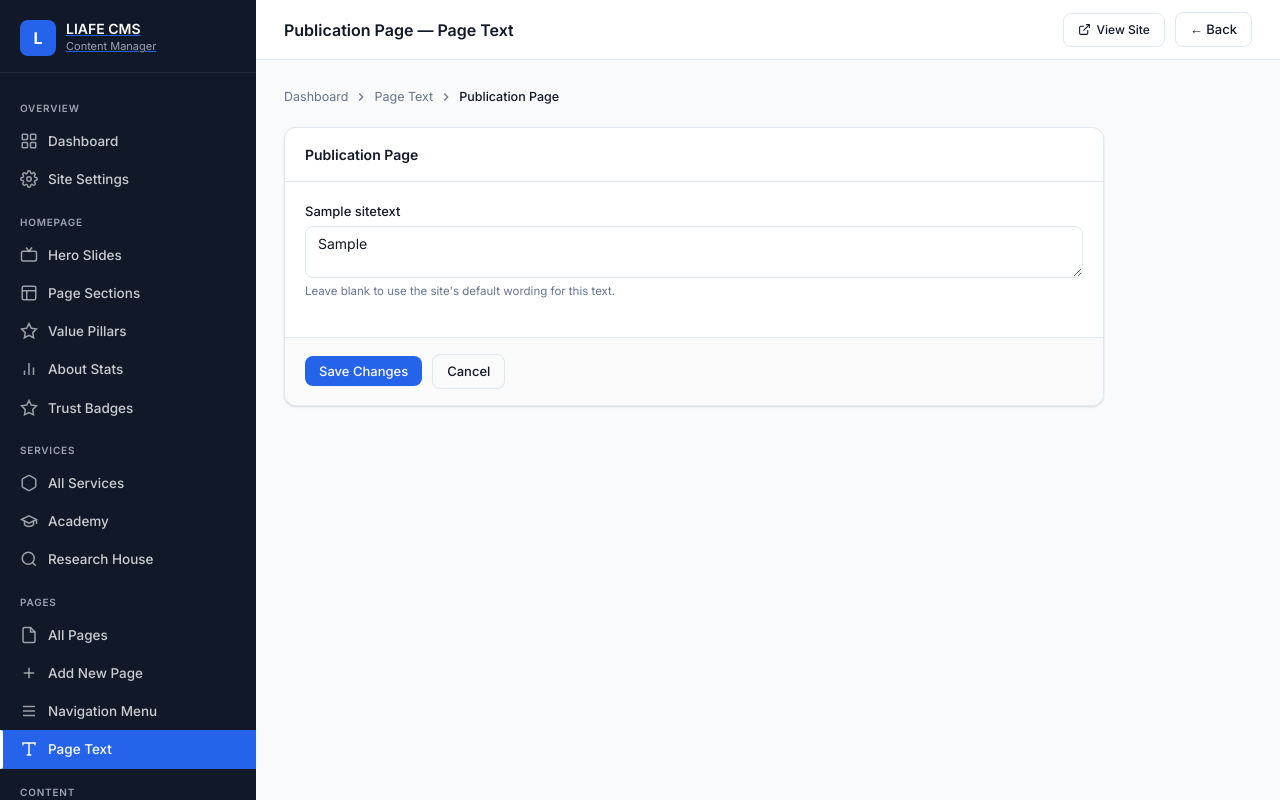
After one commit to Lahsasna1/Liafe-website, a Django app: page /dashboard/page-text/publication/ in a window 1280 px wide. The commit adds this page. Run offline with Django 5.2, Linux system fonts and the light colour scheme; a user stored in the database is signed in; tables that the repository leaves empty hold one stand-in row (values such as "Sample post"); some libraries are stand-ins or nearby versions.

Commit message:
Add SiteText model + dashboard UI for the long tail of page copy
Introduces a generic key→value model for the ~80 remaining scattered
strings (eyebrows, secondary button text, empty-state messages,
static subheadings, form labels/placeholders) that have no natural
home on an existing model. `key` is fixed at creation and excluded
from any form (same decoupling pattern as Service.key), so nothing
a dashboard user does can break a template lookup.

Dashboard UI is a "Page Text" index grouped by page (Home, Academy,
Research House, Shariah Advisory, Publication, Contact, Global),
each opening a single bulk-edit page with a labeled textarea per
string — not per-row Add/Edit/Delete, since rows are seeded, not
user-created.

This commit is schema-only and inert: the site_text context variable
is wired in but nothing renders it yet, and no rows exist. No visual
change on the public site. Per-page wiring follows in later commits,
one page at a time.

Fourth step of making the whole site's navigation/button text
dashboard-editable end to end (see Phase 1/2/3 commits).

Co-Authored-By: Claude Sonnet 5 <noreply@anthropic.com>

```diff
--- a/core/context_processors.py
+++ b/core/context_processors.py
@@ -1,4 +1,4 @@
-from .models import SiteSetting
+from .models import SiteSetting, SiteText
 
 
 def site_settings(request):
@@ -6,8 +6,10 @@ def site_settings(request):
     from services.models import Service
     nav_items = NavigationMenuItem.objects.filter(is_active=True).select_related('page')
     nav_services = Service.objects.filter(is_active=True).order_by('order')
+    site_text = {t.key: t.value for t in SiteText.objects.only('key', 'value')}
     return {
         'site':         SiteSetting.load(),
         'nav_items':    nav_items,
         'nav_services': nav_services,
+        'site_text':    site_text,
     }
--- a/core/models.py
+++ b/core/models.py
@@ -159,3 +159,31 @@ class TrustBadge(models.Model):
 
     def __str__(self):
         return self.title
+
+
+class SiteText(models.Model):
+    GROUPS = [
+        ('global',      'Global / Shared'),
+        ('home',        'Homepage'),
+        ('academy',     'Academy Page'),
+        ('research',    'Research House Page'),
+        ('shariah',     'Shariah Advisory Page'),
+        ('publication', 'Publication Page'),
+        ('contact',     'Contact Page'),
+    ]
+    key   = models.SlugField(max_length=120, unique=True, editable=False,
+                              help_text="Internal identifier, fixed at creation. Not shown in the dashboard.")
+    group = models.CharField(max_length=20, choices=GROUPS, default='global')
+    label = models.CharField(max_length=200, help_text="Shown in the dashboard so you know what this controls")
+    value = models.TextField(blank=True, help_text="Leave blank to use the site's default text")
+    order = models.PositiveSmallIntegerField(default=0)
+    created_at = models.DateTimeField(auto_now_add=True)
+    updated_at = models.DateTimeField(auto_now=True)
+
+    class Meta:
+        ordering = ['group', 'order', 'label']
+        verbose_name = "Page Text"
+        verbose_name_plural = "Page Text"
+
+    def __str__(self):
+        return f"[{self.group}] {self.label}"
--- a/dashboard/urls.py
+++ b/dashboard/urls.py
@@ -27,6 +27,8 @@ urlpatterns = [
     path('trust-badges/add/',                   views.trust_badge_form,          name='trust_badge_add'),
     path('trust-badges/<int:pk>/edit/',         views.trust_badge_form,          name='trust_badge_edit'),
     path('trust-badges/<int:pk>/delete/',       views.trust_badge_delete,        name='trust_badge_delete'),
+    path('page-text/',                          views.site_text_index,           name='site_text_index'),
+    path('page-text/<str:group>/',              views.site_text_group,           name='site_text_group'),
 
     # About stats
     path('about-stats/',                        views.about_stats,               name='about_stats'),
--- a/dashboard/views.py
+++ b/dashboard/views.py
@@ -4,7 +4,7 @@ from django.contrib import messages
 from django.urls import reverse
 from django.http import JsonResponse
 
-from core.models import SiteSetting, HomepageSection, HeroSlide, ValuePillar, AboutStat, TrustBadge
+from core.models import SiteSetting, HomepageSection, HeroSlide, ValuePillar, AboutStat, TrustBadge, SiteText
 from pages.models import CustomPage, PageSection, SectionItem, NavigationMenuItem
 from services.models import Service, ServiceFeature, CourseCategory, Course, ResearchCategory, ResearchProject
 from publications.models import Publication
@@ -172,6 +172,37 @@ def trust_badge_delete(request, pk):
     return render(request, 'dashboard/confirm_delete.html', {
         'obj': obj, 'obj_name': obj.title,
         'cancel_url': reverse('dashboard:trust_badges'), 'page': 'trust_badges',
+    })
+
+
+# ── Page Text ─────────────────────────────────────────────────────────────────
+
+@staff_login_required
+def site_text_index(request):
+    groups = []
+    for key, display in SiteText.GROUPS:
+        groups.append({
+            'key': key, 'display': display,
+            'count': SiteText.objects.filter(group=key).count(),
+        })
+    return render(request, 'dashboard/site_text_index.html', {'groups': groups, 'page': 'site_text'})
+
+
+@staff_login_required
+def site_text_group(request, group):
+    display = dict(SiteText.GROUPS).get(group)
+    if display is None:
+        from django.http import Http404
+        raise Http404
+    items = SiteText.objects.filter(group=group).order_by('order', 'label')
+    if request.method == 'POST':
+        for item in items:
+            item.value = request.POST.get(f'value_{item.pk}', '')
+            item.save(update_fields=['value', 'updated_at'])
+        messages.success(request, 'Page text saved.')
+        return redirect('dashboard:site_text_group', group=group)
+    return render(request, 'dashboard/site_text_group.html', {
+        'items': items, 'group': group, 'group_display': display, 'page': 'site_text',
     })
 
 
--- a/templates/dashboard/base.html
+++ b/templates/dashboard/base.html
@@ -85,6 +85,10 @@
       <a href="{% url 'dashboard:navigation_menu' %}" class="sb-item {% if page == 'navigation' %}active{% endif %}">
         <svg class="sb-icon" viewBox="0 0 24 24" fill="none" stroke="currentColor" stroke-width="2"><line x1="4" y1="6" x2="20" y2="6"/><line x1="4" y1="12" x2="20" y2="12"/><line x1="4" y1="18" x2="20" y2="18"/></svg>
         Navigation Menu
+      </a>
+      <a href="{% url 'dashboard:site_text_index' %}" class="sb-item {% if page == 'site_text' %}active{% endif %}">
+        <svg class="sb-icon" viewBox="0 0 24 24" fill="none" stroke="currentColor" stroke-width="2"><path d="M4 7V4h16v3"/><path d="M9 20h6"/><path d="M12 4v16"/></svg>
+        Page Text
       </a>
 
       <!-- ── Content ── -->
--- /dev/null
+++ b/templates/dashboard/site_text_group.html
@@ -0,0 +1,43 @@
+{% extends "dashboard/base.html" %}
+{% block title %}{{ group_display }} Text{% endblock %}
+{% block topbar_title %}{{ group_display }} — Page Text{% endblock %}
+{% block topbar_actions %}<a href="{% url 'dashboard:site_text_index' %}" class="tb-btn tb-btn-outline">← Back</a>{% endblock %}
+
+{% block content %}
+<div class="db-breadcrumb">
+  <a href="{% url 'dashboard:overview' %}">Dashboard</a>
+  <svg width="14" height="14" viewBox="0 0 24 24" fill="none" stroke="currentColor" stroke-width="2"><polyline points="9 18 15 12 9 6"/></svg>
+  <a href="{% url 'dashboard:site_text_index' %}">Page Text</a>
+  <svg width="14" height="14" viewBox="0 0 24 24" fill="none" stroke="currentColor" stroke-width="2"><polyline points="9 18 15 12 9 6"/></svg>
+  <span>{{ group_display }}</span>
+</div>
+
+<form method="post">
+  {% csrf_token %}
+  <div class="db-card" style="max-width:820px;">
+    <div class="db-card-header"><div class="db-card-title">{{ group_display }}</div></div>
+    <div class="db-card-body">
+      {% if items %}
+      {% for item in items %}
+      <div class="form-field form-full" style="margin-bottom:16px;">
+        <label class="form-label">{{ item.label }}</label>
+        <textarea name="value_{{ item.pk }}" rows="2" style="width:100%;">{{ item.value }}</textarea>
+        <div class="form-hint">Leave blank to use the site's default wording for this text.</div>
+      </div>
+      {% endfor %}
+      {% else %}
+      <div class="empty-state">
+        <div class="empty-title">Nothing here yet</div>
+        <div class="empty-text">This page's text hasn't been made editable yet.</div>
+      </div>
+      {% endif %}
+    </div>
+    {% if items %}
+    <div class="form-actions">
+      <button type="submit" class="tb-btn tb-btn-primary">Save Changes</button>
+      <a href="{% url 'dashboard:site_text_index' %}" class="tb-btn tb-btn-outline">Cancel</a>
+    </div>
+    {% endif %}
+  </div>
+</form>
+{% endblock %}
```
Also changed, not shown: core/admin.py (+9 -1 lines), templates/dashboard/site_text_index.html (added, +27 -0 lines), core/migrations/0008_sitetext.py (added).
